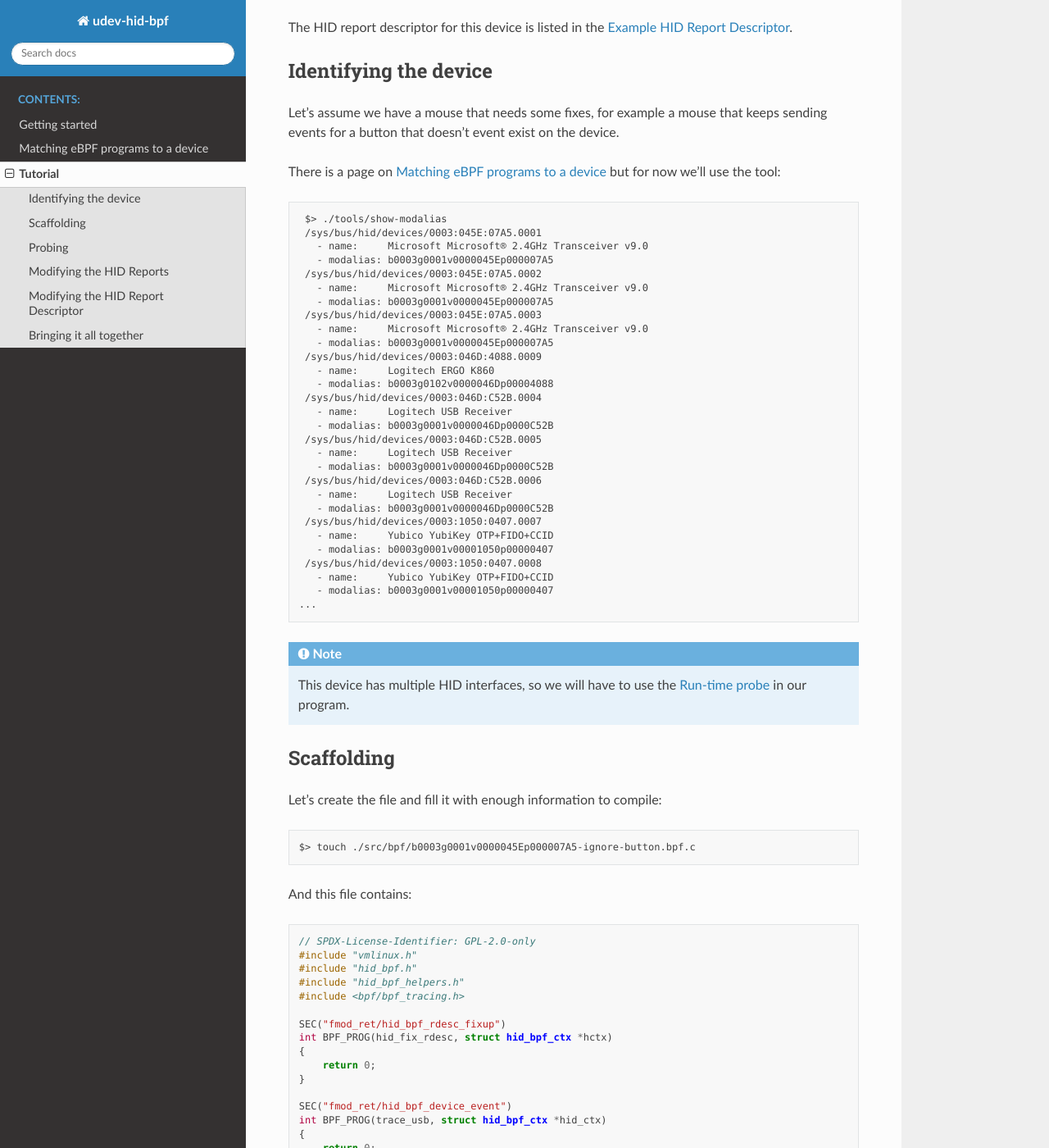
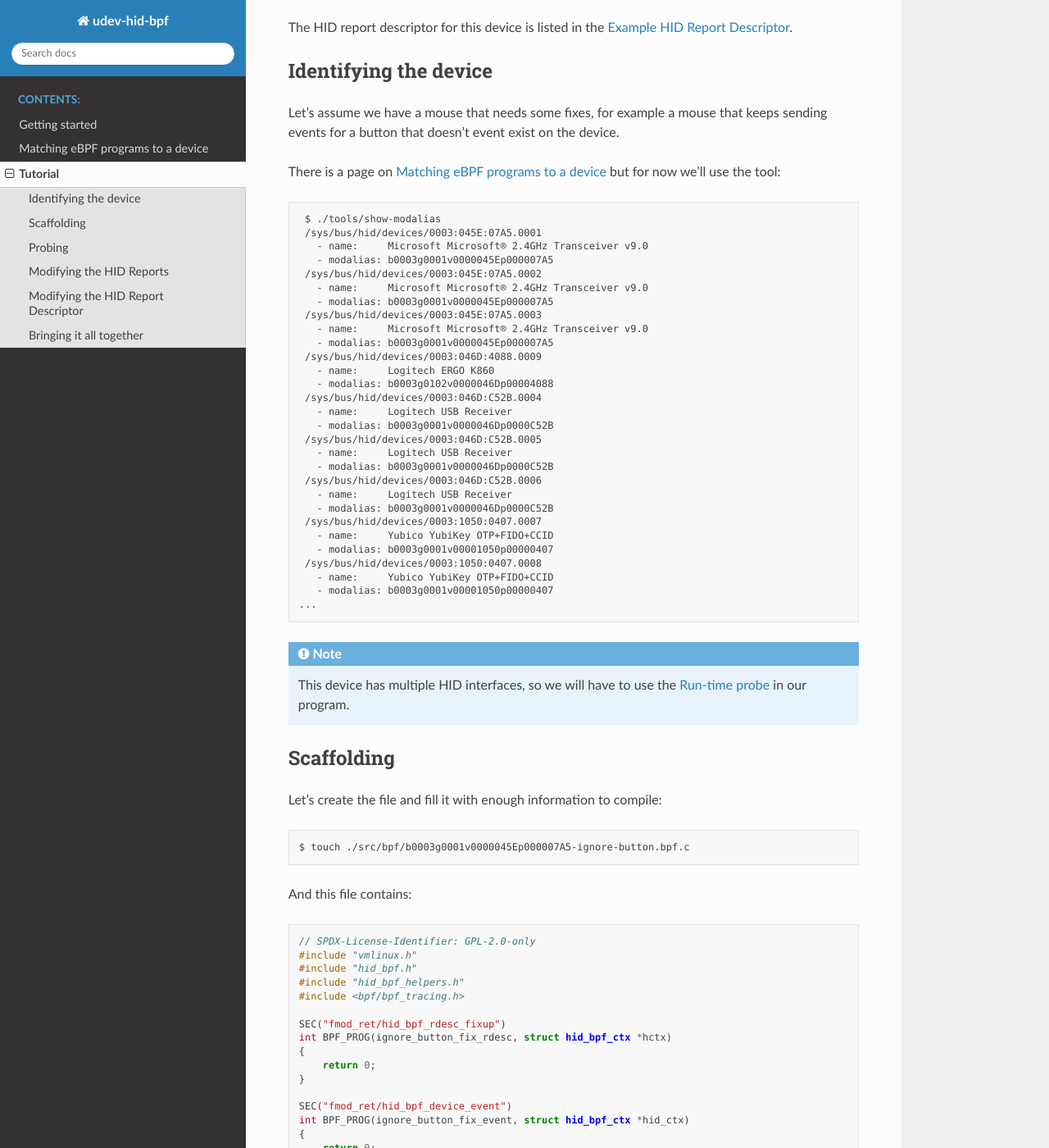
Before and after one commit to icecream95/udev-hid-bpf, a Sphinx documentation site: the page built from doc/tutorial.rst, in a window 1280 px wide and 1400 px high, scrolled down 210 px. Shown: the whole window at 82% size. Built offline with Sphinx 7.4.7 and the Read the Docs theme 2.0.0, drawn with Linux system fonts in a browser that asks for light colours; some of the changed text lies outside the part shown.

Commit message:
doc: fix a few issues with the tutorial
Typos and other corrections, more importantly change the name of the
BPF_PROGs to something that obviously a hand-picked name.

Signed-off-by: Peter Hutterer <peter.hutterer@who-t.net>

```diff
--- a/doc/tutorial.rst
+++ b/doc/tutorial.rst
@@ -16,7 +16,7 @@ events for a button that doesn't event exist on the device.
 
 There is a page on :ref:`matching_programs` but for now we'll use the tool::
 
-    $> ./tools/show-modalias
+    $ ./tools/show-modalias
     /sys/bus/hid/devices/0003:045E:07A5.0001
       - name:     Microsoft Microsoft® 2.4GHz Transceiver v9.0
       - modalias: b0003g0001v0000045Ep000007A5
@@ -55,7 +55,7 @@ Scaffolding
 
 Let's create the file and fill it with enough information to compile::
 
-  $> touch ./src/bpf/b0003g0001v0000045Ep000007A5-ignore-button.bpf.c
+  $ touch ./src/bpf/b0003g0001v0000045Ep000007A5-ignore-button.bpf.c
 
 And this file contains:
 
@@ -68,13 +68,13 @@ And this file contains:
   #include <bpf/bpf_tracing.h>
 
   SEC("fmod_ret/hid_bpf_rdesc_fixup")
-  int BPF_PROG(hid_fix_rdesc, struct hid_bpf_ctx *hctx)
+  int BPF_PROG(ignore_button_fix_rdesc, struct hid_bpf_ctx *hctx)
   {
       return 0;
   }
 
   SEC("fmod_ret/hid_bpf_device_event")
-  int BPF_PROG(trace_usb, struct hid_bpf_ctx *hid_ctx)
+  int BPF_PROG(ignore_button_fix_event, struct hid_bpf_ctx *hid_ctx)
   {
       return 0;
   }
@@ -99,16 +99,16 @@ be buildable, can be installed and we can attempt to load it manually::
   $ sudo udev-hid-bpf --verbose /sys/bus/hid/devices/0003:045E:07A5.0001 add
   DEBUG - device added 0003:045E:07A5.0001, filename: target/bpf/b0003g0001v0000045Ep000007A5-ignore-button.bpf.o
   DEBUG - loading BPF object at "target/bpf/b0003g0001v0000045Ep000007A5-ignore-button.bpf.o"
-  DEBUG - successfully attached trace_usb to device id 1
-  DEBUG - Successfully pinned prog at /sys/fs/bpf/hid/0003_045E_07A5_0001/trace_usb
+  DEBUG - successfully attached ignore_button_fix_event to device id 1
+  DEBUG - Successfully pinned prog at /sys/fs/bpf/hid/0003_045E_07A5_0001/ignore_button_fix_event
 
 Because the BPF program is "pinned" it will remain even after the loading process terminates.
-And indeed, the BPF program shows up here::
+And indeed, the BPF program shows up in the bpffs::
 
   $ sudo tree /sys/fs/bpf/hid/
     /sys/fs/bpf/hid/
     └── 0003_045E_07A5_0001
-        └── trace_usb
+        └── ignore_button_fix_event
 
 And we can remove it again (so we can re-add it later)::
 
@@ -117,15 +117,14 @@ And we can remove it again (so we can re-add it later)::
 
 .. note:: The official tool for listing BPF programs is ``bpftool prog`` which
           will list all currently loaded BPF programs. Our program will be
-          listed as ``hid_fix_rdesc`` and/or ``trace_usb``, this project does
+          listed as ``ignore_button_fix_rdesc`` and/or ``ignore_button_fix_event``.
           not currently set the BPF name correctly.
-
 
 Probing
 -------
 
-.. note:: If your device only has one HID interface you can skip this section
-          since you do not need a ``probe`` function.
+.. note:: If your device only has one HID interface you do not need a ``probe``
+          function. Feel free to skip this section.
 
 Now, before we do anything we want to make sure our program is only called for
 the HID interface we actually want to fix up. Most complex devices
@@ -177,8 +176,8 @@ interface (with the ``0002`` suffix) works::
   $ sudo udev-hid-bpf --verbose /sys/bus/hid/devices/0003:045E:07A5.0002 add
   DEBUG - device added 0003:045E:07A5.0002, filename: /lib/firmware/hid/bpf/b0003g0001v0000045Ep000007A5-ignore-button.bpf.o
   DEBUG - loading BPF object at "/lib/firmware/hid/bpf/b0003g0001v0000045Ep000007A5-ignore-button.bpf.o"
-  DEBUG - successfully attached trace_usb to device id 2
-  DEBUG - Successfully pinned prog at /sys/fs/bpf/hid/0003_045E_07A5_0002/trace_usb
+  DEBUG - successfully attached ignore_button_fix_event to device id 2
+  DEBUG - Successfully pinned prog at /sys/fs/bpf/hid/0003_045E_07A5_0002/ignore_button_fix_event
 
 This indicates our probe is working correctly.
 
@@ -194,7 +193,7 @@ for the annoying button:
 .. code-block:: c
 
   SEC("fmod_ret/hid_bpf_device_event")
-  int BPF_PROG(trace_usb, struct hid_bpf_ctx *hid_ctx)
+  int BPF_PROG(ignore_button_fix_event, struct hid_bpf_ctx *hid_ctx)
   {
       const int expected_length = 6;
       const int expected_report_id = 26;
@@ -228,7 +227,7 @@ report descriptor, much in the same way as we manipulated the HID report above:
 .. code-block:: c
 
   SEC("fmod_ret/hid_bpf_rdesc_fixup")
-  int BPF_PROG(hid_fix_rdesc, struct hid_bpf_ctx *hctx)
+  int BPF_PROG(ignore_button_fix_rdesc, struct hid_bpf_ctx *hctx)
   {
       const int expected_length = 223;
       if (hid_ctx->size != expected_length)
@@ -250,7 +249,7 @@ report descriptor, much in the same way as we manipulated the HID report above:
           data[34] == 0x75) { /* Report Size */
           data[23] = 3; /* Usage Maximum to 3 buttons */
           data[25] = 3; /* Report count to 3 bits */
-          data[35] = 5; /* Report size for padding bits to bits */
+          data[35] = 5; /* Report size for padding bits to 5 bits */
       }
 
       return 0;
@@ -260,7 +259,7 @@ The ``data`` returned this time is the HID Report Descriptor as an allocated 4K
 buffer.
 
 Because we're modifying the HID report descriptor, injecting the BPF program causes
-disconnect of our real HID device and a reconnect of the modified device (see
+a disconnect of our real HID device and a reconnect of the modified device (see
 ``dmesg`` or ``udevadm monitor``). Likewise, removing our BPF program causes a
 disconnect of the modified device and a reconnect of the real HID device.
 
```
Also changed, not shown: other parts of doc/tutorial.rst (+3 -3 lines).
